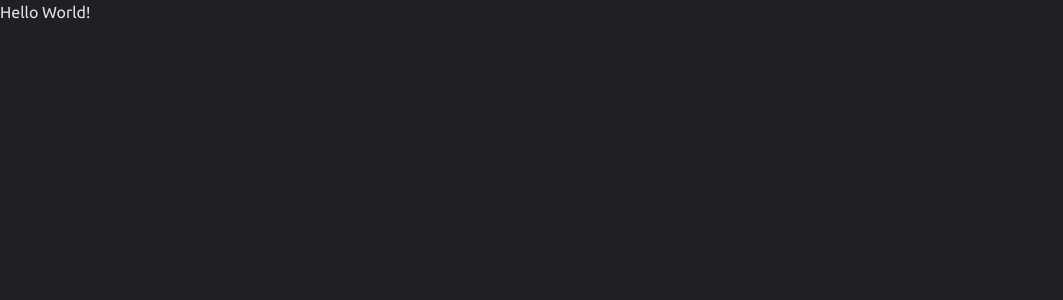
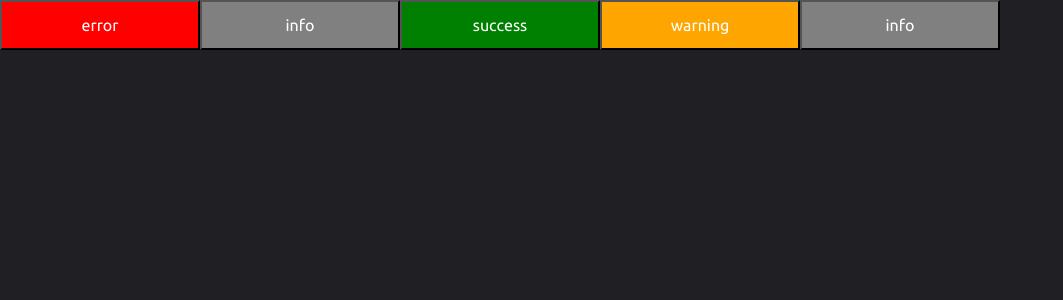
Before and after one commit to dwtoledo/Ignite-Timer, a React (Vite) app in the folder project-02-ignite/: page / in a window 1280 px wide. Shown: the top 300 px of the page, without its empty margins (0-1063 px from the left). Built offline with nearby package versions, Linux system fonts and the light colour scheme.

Commit message:
Create Button Component to Study Styled Components

```diff
--- a/project-02-ignite/src/App.tsx
+++ b/project-02-ignite/src/App.tsx
@@ -1,7 +1,17 @@
+
+import { Button } from './components/Button'
 
 import './reset.css'
 import './global.css'
 
 export function App() {
-  return (<h1>Hello World!</h1>)
+  return (
+    <div>
+      <Button variant='error'/>
+      <Button variant='info'/>
+      <Button variant='success'/>
+      <Button variant='warning'/>
+      <Button />
+    </div>
+  )
 }
--- /dev/null
+++ b/project-02-ignite/src/components/Button.styles.ts
@@ -0,0 +1,25 @@
+import styled, { css } from "styled-components";
+import { ButtonVariants } from "./Button";
+
+interface ButtonContainerProps {
+  variant: ButtonVariants
+}
+
+enum BackgroundColorForButtonVariants {
+  success = 'green',
+  warning = 'orange',
+  error = 'red',
+  info = 'gray'
+}
+
+export const ButtonContainer = styled.button<ButtonContainerProps>`
+  width: 200px;
+  height: 50px;
+  color: white;
+
+  ${(props) => {
+    return css`
+      background-color: ${BackgroundColorForButtonVariants[props.variant]};
+    `
+  }}
+`
--- /dev/null
+++ b/project-02-ignite/src/components/Button.tsx
@@ -0,0 +1,13 @@
+import { ButtonContainer } from './Button.styles'
+
+export type ButtonVariants = 'success' | 'warning' | 'error' | 'info'
+
+interface ButtonProps {
+  variant?: ButtonVariants
+}
+
+export function Button({ variant = 'info' }: ButtonProps) {
+  return (
+    <ButtonContainer variant={variant}>{variant}</ButtonContainer>
+  )
+}
```
